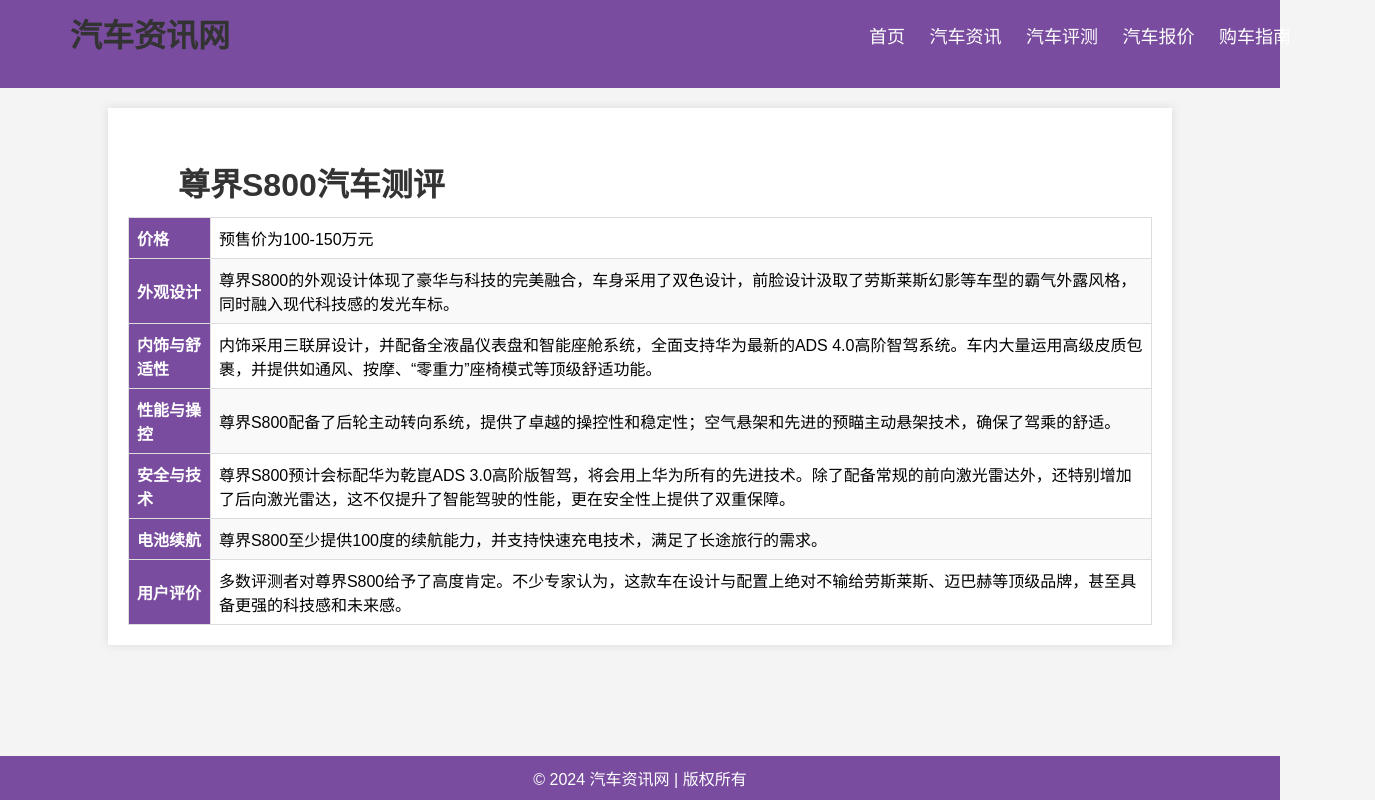
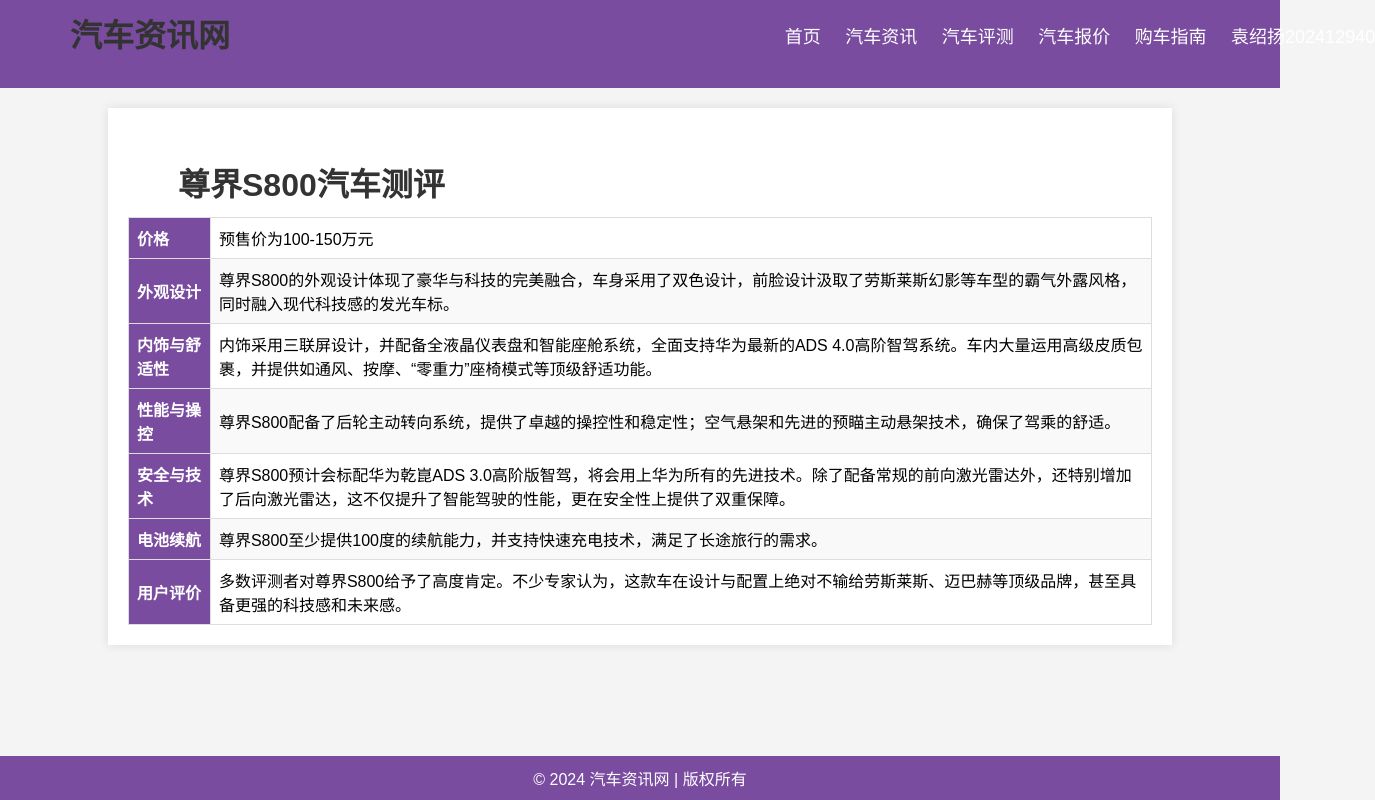
Before and after one commit to tts233/DEMO, a plain HTML site: page WebSite_T1G2/pages/reviews.html in a window 1280 px wide. Shown: the whole page, 1375 px wide, since content can reach past the window. Drawn offline with Linux system fonts and the light colour scheme.

Commit message:
袁绍阳

```diff
--- a/WebSite_T1G2/pages/reviews.html
+++ b/WebSite_T1G2/pages/reviews.html
@@ -16,6 +16,7 @@
         <li><a href="reviews.html"target="_blank"class="link">汽车评测</a></li>
         <li><a href="prices.html"target="_blank"class="link">汽车报价</a></li>
         <li><a href="guide.html"target="_blank"class="link">购车指南</a></li>
+        <li><a href="../document/袁绍扬202412940.docx"target="_blank"class="link">袁绍扬202412940</a></li>
       </ul>
     </nav>
   </header>
```
Also changed, not shown: 1 other file.
